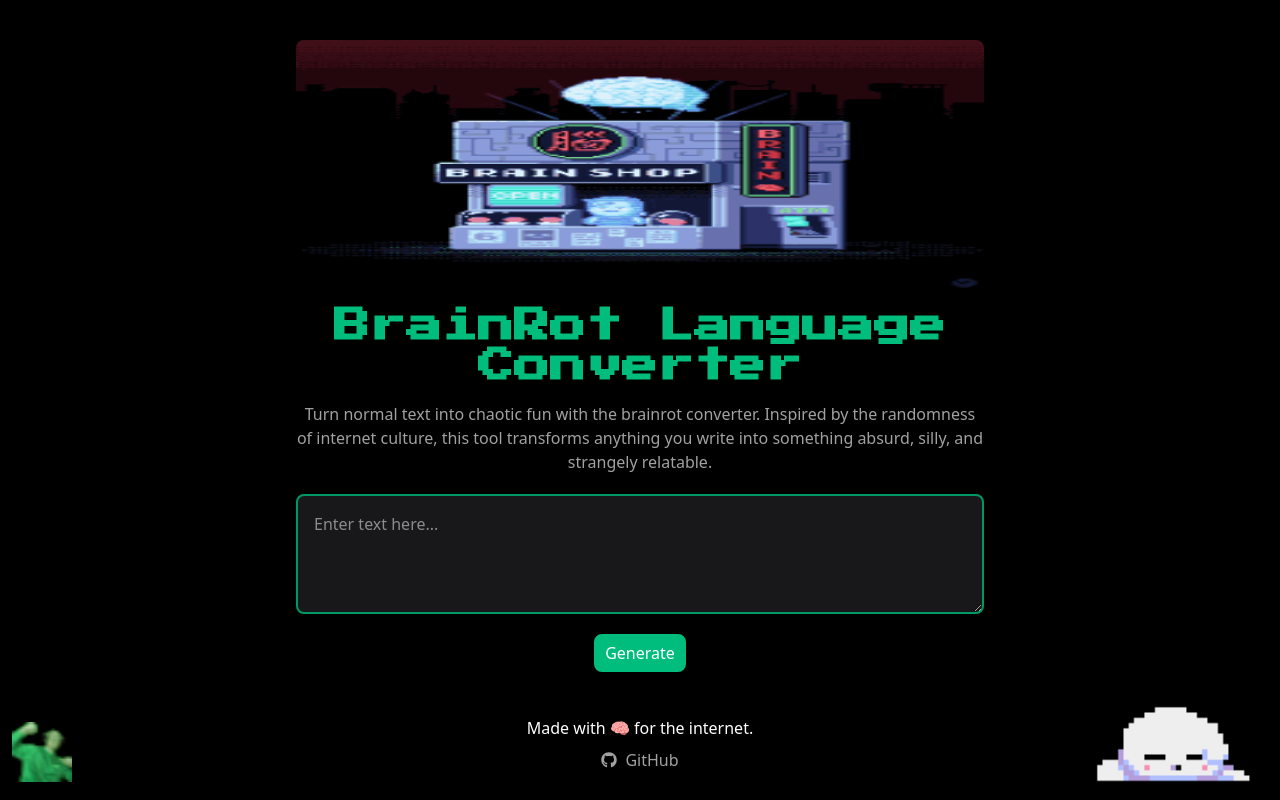
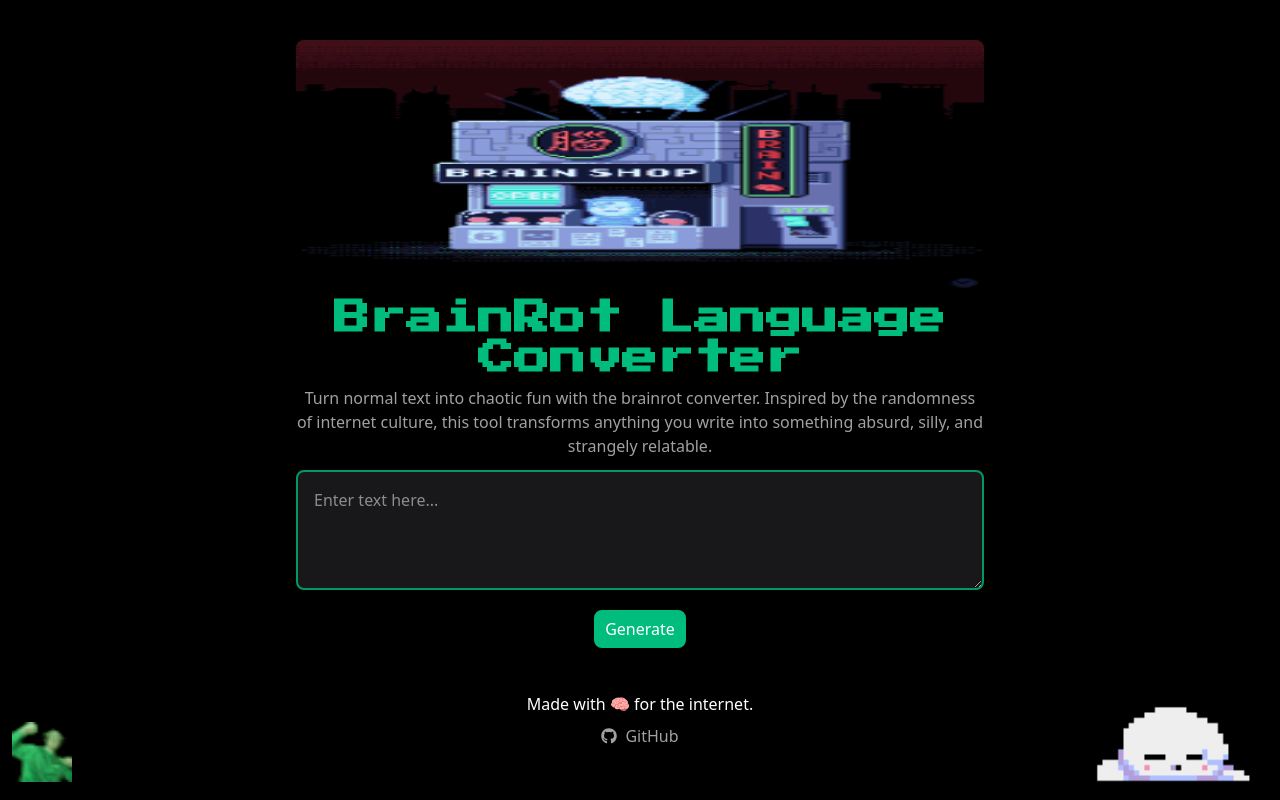
Before and after one commit to stvy2346/brainrot-convert, a React (Vite) app: page / in a window 1280 px wide. Built offline with nearby package versions, Linux system fonts and the light colour scheme.

Commit message:
update: minor changes

```diff
--- a/src/components/Header.jsx
+++ b/src/components/Header.jsx
@@ -2,7 +2,7 @@ import React from "react";
 
 const Header = () => {
     return (
-        <div className="flex flex-col gap-4 items-center justify-center mb-5">
+        <div className="flex flex-col gap-2 items-center justify-center mb-3">
             <img src="/pic9.gif" alt="cover-image" className="w-full md:h-[250px] rounded-lg" />
             <h1 className="text-emerald-500 text-3xl md:text-4xl font-bold text-center">BrainRot Language Converter</h1>
             <p className="text-neutral-400 text-md items-center text-center">Turn normal text into chaotic fun with the brainrot converter. Inspired by the randomness of internet culture, this tool transforms anything you write into something absurd, silly, and strangely relatable.</p>
```
